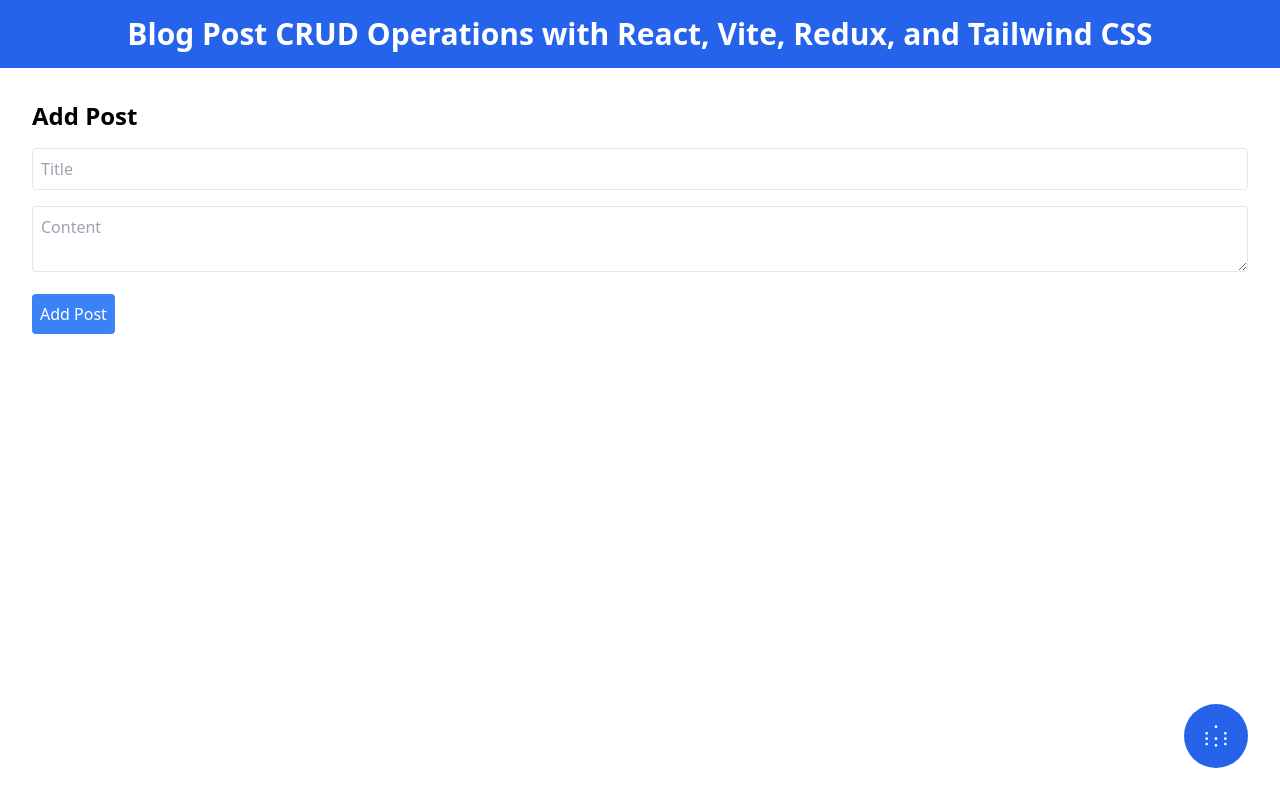
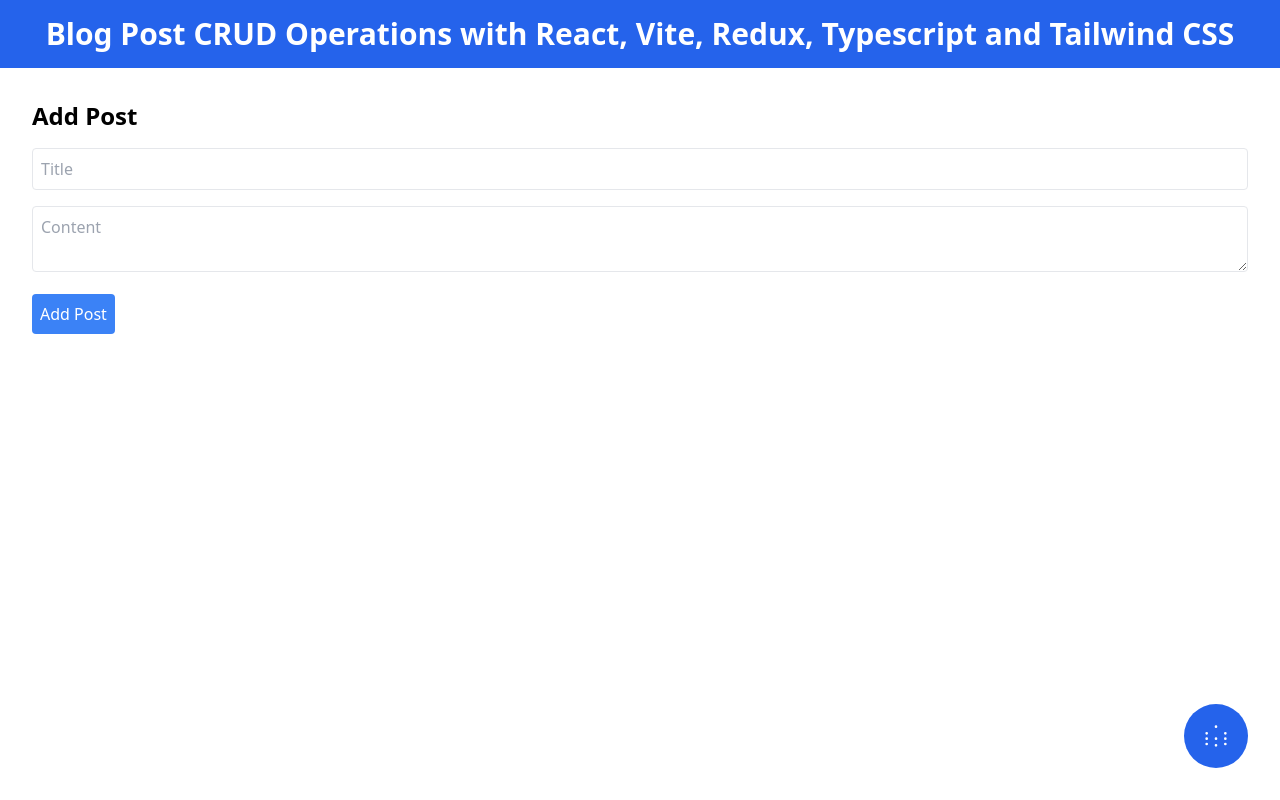
Before and after one commit to HariKrishna-9885699666/blog-app-react-redux-vite-tailwind, a React (Vite) app: page / in a window 1280 px wide. Built offline with nearby package versions, Linux system fonts and the light colour scheme.

Commit message:
updated the title

```diff
--- a/src/App.tsx
+++ b/src/App.tsx
@@ -9,7 +9,7 @@
       <nav className="bg-blue-600 p-4">
         <div className="container mx-auto">
           <h1 className="text-white text-3xl font-bold text-center">
-            Blog Post CRUD Operations with React, Vite, Redux, and Tailwind CSS
+            Blog Post CRUD Operations with React, Vite, Redux, Typescript and Tailwind CSS
           </h1>
         </div>
       </nav>
```
